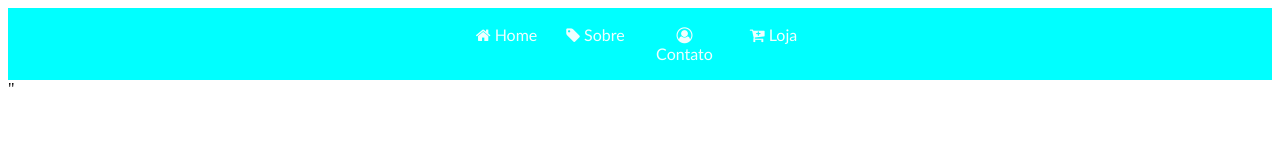
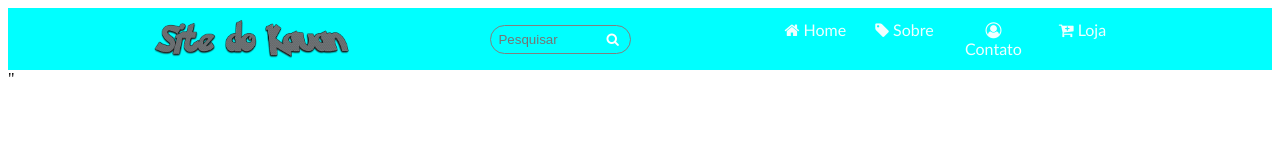
Before and after one commit to kauan23k/kauan23k.github.io, a plain HTML site: page navbar.html in a window 1280 px wide. Drawn offline with Linux system fonts and the light colour scheme.

Commit message:
Add files via upload

```diff
--- a/navbar.css
+++ b/navbar.css
@@ -1,11 +1,15 @@
 nav {
     background-color: aqua;
     display: flex;
-    padding: 10px;
-    justify-content: center;
+    padding: 5px;
+    justify-content: space-evenly;
+    align-items: center;
 }
 
-nav > a{
+.links{
+    display: flex;
+}
+.links > a{
     color: azure;
     text-decoration: none;
     padding: 7px;
@@ -17,8 +21,38 @@ nav > a{
      border-radius: 10px;
 }
 
-nav > a:hover {
+.links > a:hover {
     background-color:   rgb(51, 148, 148) ;
     width: 80px;
 
 }
+nav > img{
+    height:40px;
+
+}
+
+.pesquisar {
+
+    background-color: aqua;
+    padding: 5px;
+    border-radius: 50px;
+    border: 1px solid gray;
+    display: flex;
+
+}
+
+.pesquisar > input {
+
+    border: none;
+    outline: none;
+    background-color: aqua;
+    width: 100px;
+}
+
+.pesquisar > button {
+
+    border: none;
+    background-color: aqua;
+    color: white;
+    cursor: pointer;
+}
--- a/navbar.html
+++ b/navbar.html
@@ -6,14 +6,35 @@
     <title>Navbar</title>
     <link rel="stylesheet" href="navbar.css">
     <link rel="stylesheet" href="https://cdnjs.cloudflare.com/ajax/libs/font-awesome/4.7.0/css/font-awesome.min.css">
+    <link rel="icon" href="KN.png"/>
 </head>
 <body>
 
     <nav>
-        <a href="home.html"> <i class="fa fa-home"></i> Home</a>
-        <a href="sobre.html"><i class="fa fa-tag"></i> Sobre</a>
-        <a href="contato.html"> <i class="fa fa-user-circle-o"></i> Contato</a>
-        <a href="loja.html"><i class="fa fa-cart-plus"></i> Loja</a>
+
+
+
+
+        <img src="sitekauan.png" alt="">
+
+
+        <div class="pesquisar">
+
+            <input type="text" placeholder="Pesquisar">
+            <button><i class="fa fa-search"></i></button>
+
+
+        </div>
+
+        <div class="links">
+            <a href="home.html"> <i class="fa fa-home"></i> Home</a>
+            <a href="sobre.html"><i class="fa fa-tag"></i> Sobre</a>
+            <a href="contato.html"> <i class="fa fa-user-circle-o"></i> Contato</a>
+            <a href="loja.html"><i class="fa fa-cart-plus"></i> Loja</a>
+
+        </div>
+
+
     </nav>"
 
 
```
Also changed, not shown: KN.png (added), sitekauan.png (added).
